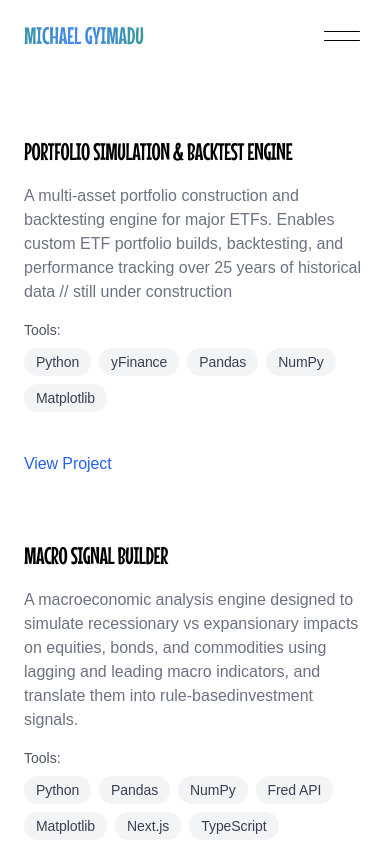
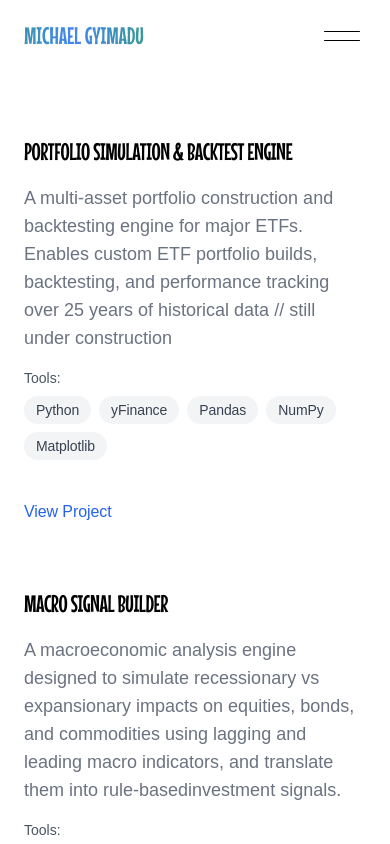
Before and after one commit to gyimadu/portfolio, a Next.js app: page /portfolio in a window 390 px wide. Shown: the top 844 px of the page. Built offline with nearby package versions, Linux system fonts and the light colour scheme; a web font is replaced by a local one.

Commit message:
minor updates to project descriptions on portfolio page

```diff
--- a/src/app/portfolio/page.tsx
+++ b/src/app/portfolio/page.tsx
@@ -99,7 +99,7 @@ export default function Portfolio() {
 
                   <div className="lg:w-1/2">
                     <h3 className="text-2xl md:text-4xl font-bold mb-4 uppercase font-mouse">{project.title}</h3>
-                    <div className="text-gray-500 text-base md:text-lg mb-4">{project.description}</div>
+                    <div className="text-gray-500 text-lg md:text-lg mb-4">{project.description}</div>
 
                     {project.tools && (
                       <div className="mb-4">
```
